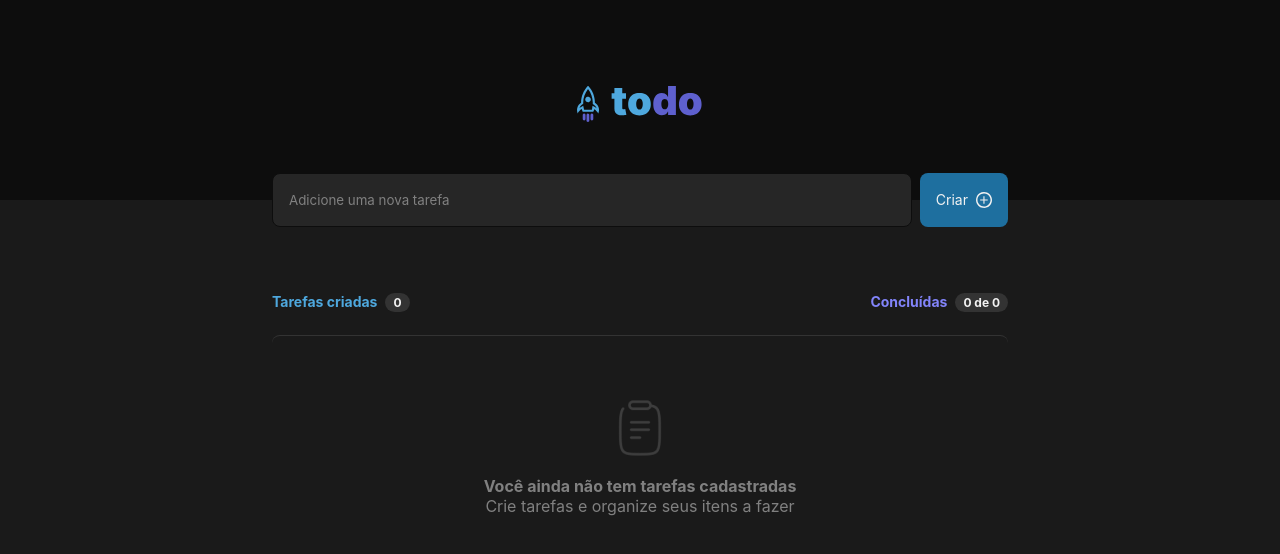
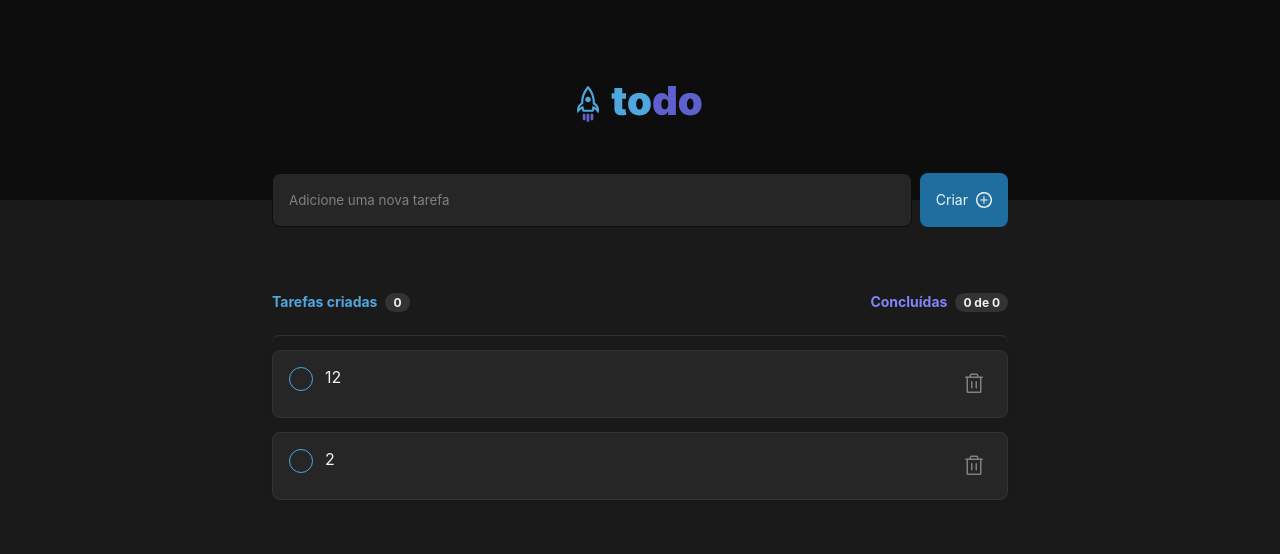
Before and after one commit to joaohenrik03/toDo-list, a React (Vite) app: page / in a window 1280 px wide. Shown: the top 554 px of the page. Built offline with nearby package versions, Linux system fonts and the light colour scheme.

Commit message:
Logic if there is any task it will appear if not, a message will appear saying that there are no tasks.

```diff
--- a/src/App.tsx
+++ b/src/App.tsx
@@ -1,10 +1,15 @@
+import { useState } from "react";
 import { Header } from "./components/Header/Header";
+import { Task } from "./components/Task/Task";
 
 import Clipboard from './assets/clipboard.png';
 import PlusIcon from './assets/plus.svg';
+
 import styles from './App.module.css';
 
 export function App() {
+  const [toDoList, setToDoList] = useState<string[]>(['12', '2']);
+
   return (
     <>
       <Header />
@@ -44,6 +49,8 @@ export function App() {
           </header>
 
           <div className={styles.taskListContainer}>
+            {
+              toDoList.length === 0 ? (
                 <div className={styles.noTaskOnTheList}>
                   <img src={Clipboard} alt="Lista vazia" />
 
@@ -56,6 +63,16 @@ export function App() {
                     </span>
                   </div>
                 </div>
+              ) : (
+                toDoList.map(task => {
+                  return (
+                    <Task
+                      task={task}
+                    />
+                  )
+                })
+              )
+            }
           </div>
         </section>
       </main>
```
Lines whose indentation alone changed are shown as unchanged.
